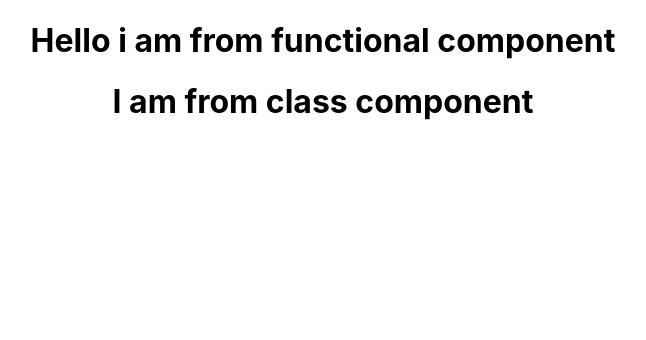
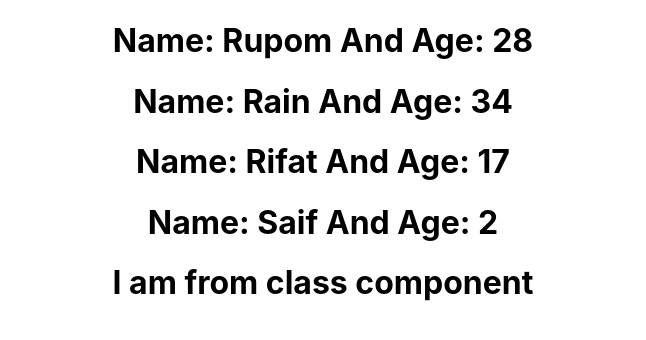
Before and after one commit to osmanforhad/reactjs-practice, a React (Create React App) app in the folder my-app/: page / in a window 1280 px wide. Shown: the top 340 px of the page, without its empty margins (317-963 px from the left). Built offline with nearby package versions, Linux system fonts and the light colour scheme.

Commit message:
understanding of react props

```diff
--- a/my-app/src/App.js
+++ b/my-app/src/App.js
@@ -6,7 +6,10 @@ import Welcome from './mycomponents/Welcome';
 function App() {
   return (
     <div className="App">
-     <Hello></Hello>
+     <Hello name="Rupom" age="28"></Hello>
+     <Hello name="Rain" age="34"></Hello>
+     <Hello name="Rifat" age="17"></Hello>
+     <Hello name="Saif" age="2"></Hello>
      <Welcome></Welcome>
     </div>
   );
--- a/my-app/src/mycomponents/Hello.js
+++ b/my-app/src/mycomponents/Hello.js
@@ -1,8 +1,8 @@
 import React from 'react';
 
-function Hello(){
+function Hello(props){
     return(
-        <h1>Hello i am from functional component</h1>
+        <h1>Name: {props.name} And Age: {props.age}</h1>
     );
 }
 
```
